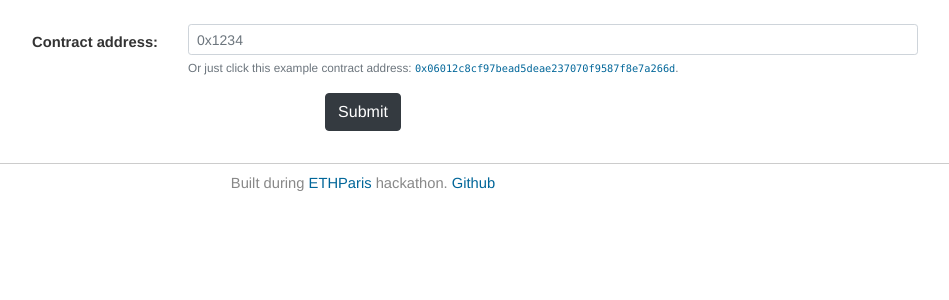
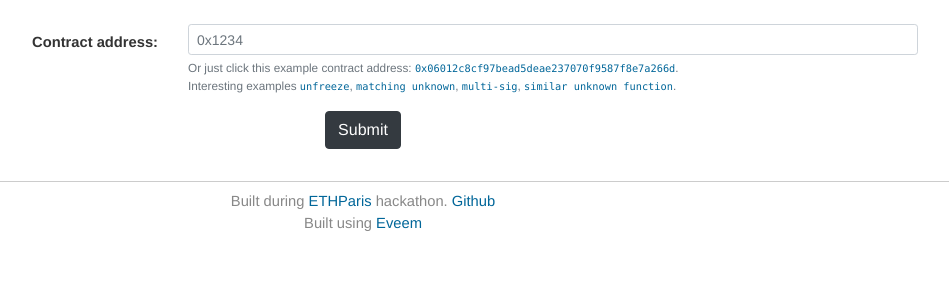
Before and after one commit to willprice221/contract-explorer, a Flask app: page / in a window 1280 px wide. Shown: the part 67-367 px from the top of the page, without its empty margins (277-1226 px from the left). Run offline with Flask 2, Linux system fonts and the light colour scheme; parts of the project's set-up code (start-up, migrations or seed data) failed here and were passed over; some libraries are stand-ins or nearby versions.

Commit message:
updated frontend

```diff
--- a/web/templates/index.html
+++ b/web/templates/index.html
@@ -8,6 +8,11 @@
         <input class="form-control form-control-sm" type="text" name="address" placeholder="0x1234" aria-describedby="addressHelp"/>
         <small id="addressHelp" class="form-text text-muted">
           Or just click this example contract address: <a href="/contract/0x06012c8cf97bead5deae237070f9587f8e7a266d"><code>0x06012c8cf97bead5deae237070f9587f8e7a266d</code></a>.
+          <br>
+          Interesting examples <a href="/contract/0x54F33d04Ce419B88cBf2d592CcEb68d11A8317b9/0x6623fc46"><code>unfreeze</code></a>,
+           <a href="/contract/0x320cFAF730a3b6724668398898BBDA31e3355DDB/0x75757567"><code>matching unknown</code></a>,
+           <a href="/contract/0xC5cDcD5470AEf35fC33BDDff3f8eCeC027F95B1d/0xc01a8c84"><code>multi-sig</code></a>,
+           <a href="contract/0x12E29d7d6fD63f0f12040Fcd1bf9021919b0E4fA/0x01dda205"><code>similar unknown function</code></a>.
         </small>
       </div>
     </div>
--- a/web/templates/layouts/app.html
+++ b/web/templates/layouts/app.html
@@ -21,6 +21,8 @@
       Built during <a href="https://ethparis.com/">ETHParis</a> hackathon.
 
       <a href="https://github.com/willprice221/contract-explorer">Github</a>
+      <br>
+      Built using <a href="https://eveem.org/">Eveem</a>
     </div>
   </body>
 </html>
```
